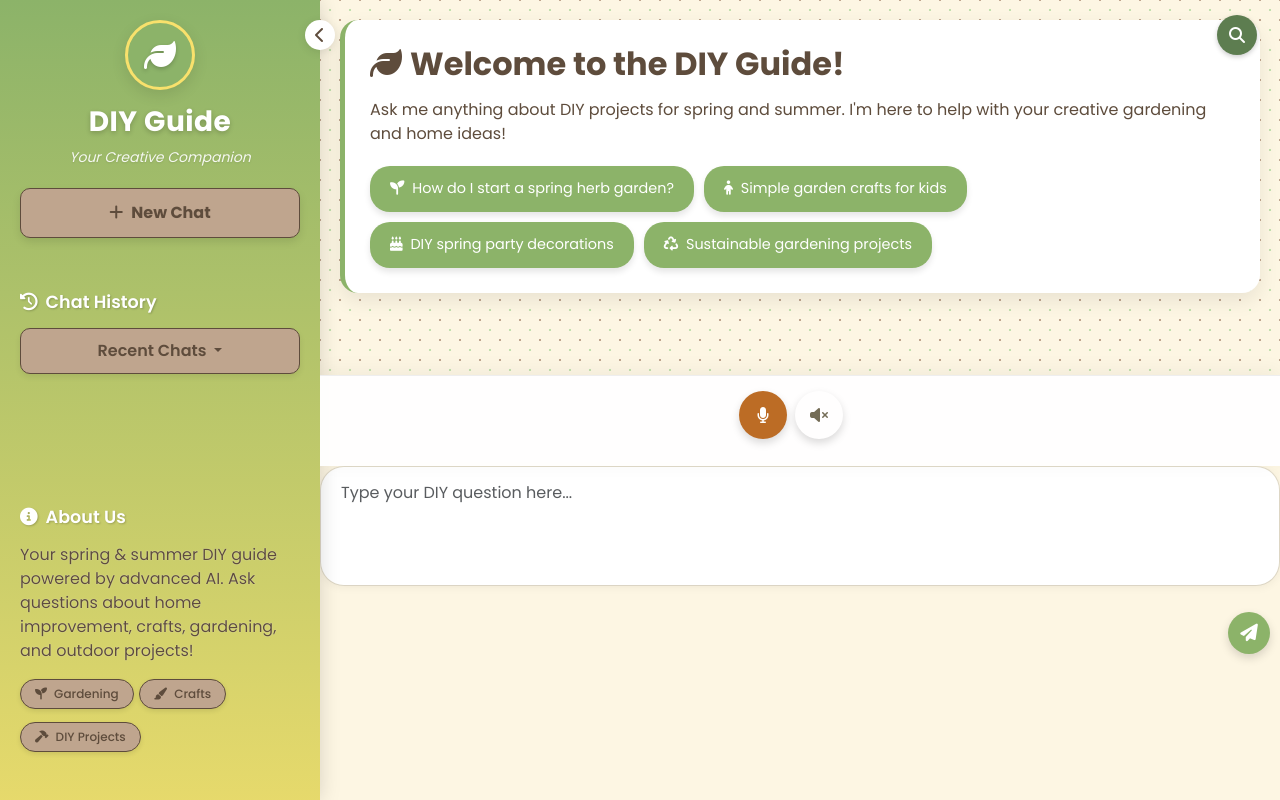
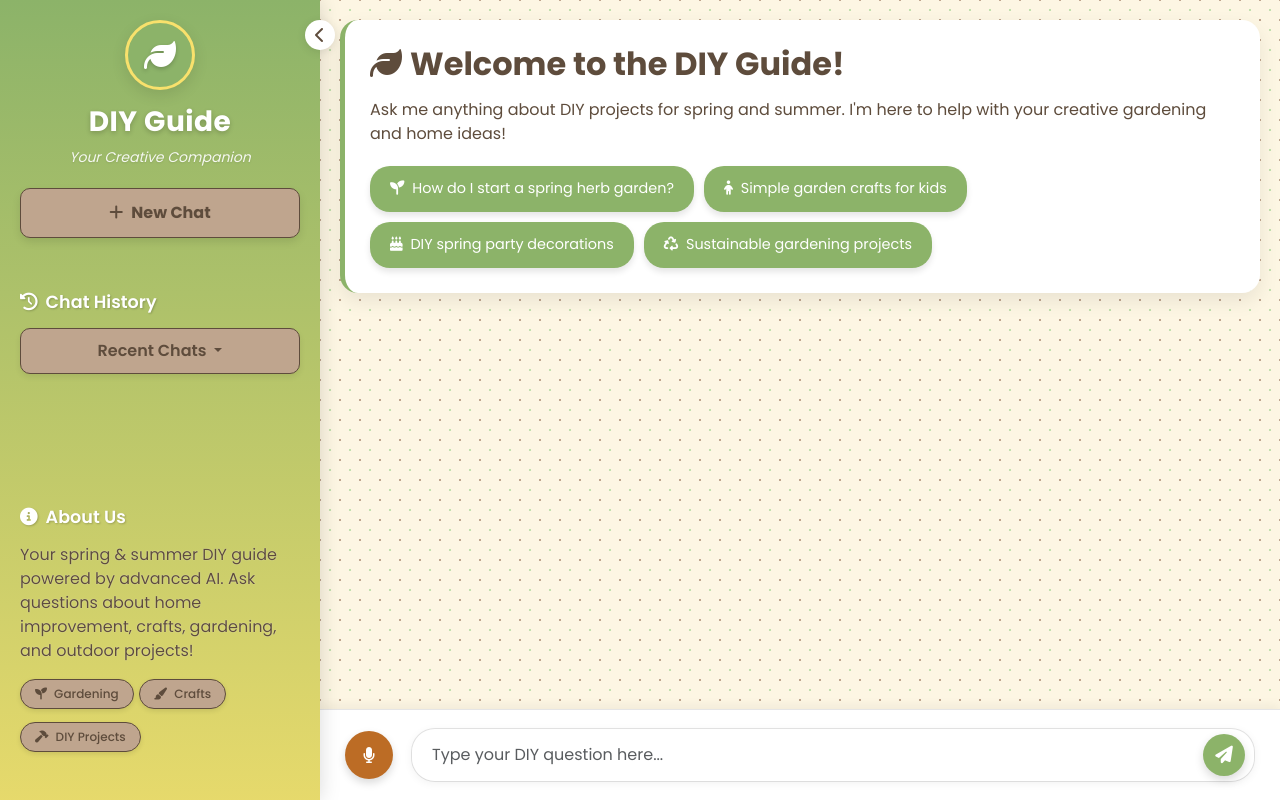
Before and after one commit to utkarsh-raj7/DIY-Guide-Chatbot, a Flask app: page / in a window 1280 px wide. Run offline with Flask 3, Linux system fonts and the light colour scheme; some libraries are stand-ins or nearby versions.

Commit message:
Restored to '473f25b452d077ac1275ab3d3ca18519b6225027'
Replit-Restored-To: 473f25b452d077ac1275ab3d3ca18519b6225027

```diff
--- a/app.py
+++ b/app.py
@@ -57,14 +57,13 @@ def send_message():
         user_message = request.json.get('message', '')
         chat_id = request.json.get('chat_id', 'default')
         timestamp = request.json.get('timestamp')
-        is_search = request.json.get('is_search', False)
 
         # Get or create the chat session
         if chat_id not in chat_sessions:
             chat_sessions[chat_id] = start_chat_session()
 
         # Get the response from the model
-        bot_response = get_bot_response(chat_sessions[chat_id], user_message, force_search=is_search)
+        bot_response = get_bot_response(chat_sessions[chat_id], user_message)
 
         # Return the response
         return jsonify({
--- a/static/css/styles.css
+++ b/static/css/styles.css
@@ -1179,199 +1179,3 @@ button:focus, textarea:focus, input:focus {
     color: #333;
     line-height: 1.4;
 }
-
-/* Search button styling */
-.search-btn {
-    background-color: var(--spring-moss);
-    border: none;
-    border-radius: 50%;
-    width: 38px;
-    height: 38px;
-    display: flex;
-    align-items: center;
-    justify-content: center;
-    color: white;
-    margin-right: 8px;
-    box-shadow: 0 2px 4px rgba(0, 0, 0, 0.1);
-    transition: all 0.2s ease;
-}
-
-.search-btn:hover {
-    background-color: #5a7a44;
-    transform: scale(1.05);
-}
-
-.search-btn:active {
-    transform: scale(0.95);
-}
-
-.search-btn i {
-    font-size: 1rem;
-}
-
-/* Volume button styling */
-#volume-btn {
-    margin-left: 8px;
-    background-color: var(--spring-light-yellow);
-    border: none;
-    color: #746c56;
-}
-
-#volume-btn.active {
-    background-color: var(--spring-sage);
-    color: white;
-}
-
-/* Copy button fix */
-.copy-btn {
-    background: none;
-    border: none;
-    color: var(--spring-brown);
-    opacity: 0.7;
-    transition: all 0.2s ease;
-    cursor: pointer;
-    padding: 3px 8px;
-    border-radius: 4px;
-    font-size: 0.85rem;
-}
-
-.copy-btn:hover {
-    opacity: 1;
-    background-color: rgba(0, 0, 0, 0.05);
-}
-
-.message-footer {
-    display: flex;
-    justify-content: flex-end;
-    margin-top: 5px;
-    padding-top: 3px;
-    border-top: 1px solid rgba(0, 0, 0, 0.05);
-}
-
-.message-user .message-footer {
-    justify-content: flex-start;
-}
-
-/* Fix the layout of the input section */
-.input-container {
-    display: flex;
-    flex-direction: column;
-    padding: 15px;
-    background-color: rgba(255, 255, 255, 0.95);
-    border-top: 1px solid #eee;
-    position: sticky;
-    bottom: 0;
-    width: 100%;
-    z-index: 100;
-    box-shadow: 0 -4px 20px rgba(0, 0, 0, 0.05);
-}
-
-/* Improved UI controls positioning */
-.audio-controls {
-    display: flex;
-    align-items: center;
-    margin-bottom: 12px;
-    padding: 0 5px;
-}
-
-/* Fix message avatar positioning */
-.message-avatar {
-    position: relative;
-    top: 0;
-    margin-top: 0;
-    left: 0;
-    right: 0;
-}
-
-.message-bot .message-avatar {
-    margin-right: 8px;
-    left: 0;
-}
-
-.message-user .message-avatar {
-    margin-left: 8px;
-    right: 0;
-}
-
-/* Improved message layout */
-.message {
-    display: flex;
-    align-items: flex-start;
-    margin-bottom: 20px;
-    padding: 5px 10px;
-    position: relative;
-}
-
-.message-bot {
-    flex-direction: row;
-}
-
-.message-user {
-    flex-direction: row-reverse;
-}
-
-/* Move search button to top right */
-.search-control {
-    position: absolute;
-    top: 15px;
-    right: 15px;
-    z-index: 100;
-}
-
-/* Fix message bubble width */
-.message-bubble {
-    max-width: calc(100% - 60px);
-    padding: 12px 15px;
-    border-radius: 15px;
-    box-shadow: 0 2px 5px rgba(0, 0, 0, 0.1);
-}
-
-/* Copy feedback styling */
-.copy-feedback {
-    position: fixed;
-    top: 50%;
-    left: 50%;
-    transform: translate(-50%, -50%);
-    background-color: rgba(0, 0, 0, 0.8);
-    color: white;
-    padding: 10px 15px;
-    border-radius: 5px;
-    z-index: 1000;
-    opacity: 0;
-    transition: opacity 0.3s ease;
-}
-
-.copy-feedback.visible {
-    opacity: 1;
-}
-
-/* Improve search button styling */
-.search-btn {
-    background-color: #5d7d50;
-    border: none;
-    color: white;
-    width: 40px;
-    height: 40px;
-    border-radius: 50%;
-    display: flex;
-    align-items: center;
-    justify-content: center;
-    box-shadow: 0 2px 5px rgba(0, 0, 0, 0.2);
-    transition: all 0.2s ease;
-}
-
-.search-btn:hover {
-    background-color: #4c6a40;
-    transform: scale(1.05);
-}
-
-/* Top header styling */
-.chat-header {
-    display: flex;
-    align-items: center;
-    justify-content: space-between;
-    padding: 15px;
-    background-color: rgba(255, 255, 255, 0.9);
-    border-bottom: 1px solid #eee;
-    box-shadow: 0 2px 10px rgba(0, 0, 0, 0.05);
-}
--- a/static/js/chat.js
+++ b/static/js/chat.js
@@ -24,7 +24,6 @@ document.addEventListener('DOMContentLoaded', function() {
     if (toggleSidebarBtn) toggleSidebarBtn.addEventListener('click', toggleSidebar);
     if (toggleSidebarReturnBtn) toggleSidebarReturnBtn.addEventListener('click', toggleSidebar);
     if (mobileMenuToggle) mobileMenuToggle.addEventListener('click', toggleMobileSidebar);
-    if (document.getElementById("search-btn")) document.getElementById("search-btn").addEventListener("click", performWebSearch);
 
     // Initialize
     init();
@@ -285,38 +284,19 @@ document.addEventListener('DOMContentLoaded', function() {
         }
 
         // Attach click handler to message copy buttons (delegated)
-        // Attach click handler to message copy buttons (delegated)
         if (messagesContainer) {
             messagesContainer.addEventListener('click', function(e) {
                 if (e.target.classList.contains('copy-btn') || e.target.closest('.copy-btn')) {
                     const button = e.target.classList.contains('copy-btn') ? e.target : e.target.closest('.copy-btn');
-                    const messageId = button.getAttribute('data-message-id');
-                    if (messageId) {
-                        const contentEl = document.getElementById(messageId);
+                    const messageEl = button.closest('.message');
+                    if (messageEl) {
+                        const contentEl = messageEl.querySelector('.message-content');
                         if (contentEl) {
                             copyMessageToClipboard(contentEl.textContent);
                         }
                     }
                 }
             });
-        }
-        // Attach click handler to message copy buttons (delegated)
-        // Attach click handler to message copy buttons (delegated)
-        if (messagesContainer) {
-            messagesContainer.addEventListener('click', function(e) {
-                if (e.target.classList.contains('copy-btn') || e.target.closest('.copy-btn')) {
-                    const button = e.target.classList.contains('copy-btn') ? e.target : e.target.closest('.copy-btn');
-                    const messageId = button.getAttribute('data-message-id');
-                    if (messageId) {
-                        const contentEl = document.getElementById(messageId);
-                        if (contentEl) {
-                            copyMessageToClipboard(contentEl.textContent);
-                        }
-                    }
-                }
-            });
-        }
-        if (messagesContainer) {
         }
     }
 
@@ -337,31 +317,38 @@ document.addEventListener('DOMContentLoaded', function() {
      * Shows a brief success message when a message is copied
      */
     function showCopyFeedback() {
-    /**
-     * Shows a brief success message when a message is copied
-     */
-    function showCopyFeedback() {
         const feedback = document.createElement('div');
         feedback.className = 'copy-feedback';
         feedback.textContent = 'Copied to clipboard!';
 
         document.body.appendChild(feedback);
 
-        // Add the visible class to trigger the animation
+        // Add styles
+        feedback.style.position = 'fixed';
+        feedback.style.bottom = '20px';
+        feedback.style.left = '50%';
+        feedback.style.transform = 'translateX(-50%)';
+        feedback.style.padding = '8px 16px';
+        feedback.style.backgroundColor = 'var(--spring-moss)';
+        feedback.style.color = 'white';
+        feedback.style.borderRadius = '8px';
+        feedback.style.boxShadow = '0 2px 8px rgba(0, 0, 0, 0.2)';
+        feedback.style.zIndex = '1000';
+        feedback.style.opacity = '0';
+        feedback.style.transition = 'opacity 0.3s ease';
+
+        // Animate in
         setTimeout(() => {
-            feedback.classList.add('visible');
+            feedback.style.opacity = '1';
         }, 10);
 
-        // Remove after animation
+        // Remove after delay
         setTimeout(() => {
-            feedback.classList.remove('visible');
-
-            // Remove from DOM after fade out
+            feedback.style.opacity = '0';
             setTimeout(() => {
                 document.body.removeChild(feedback);
             }, 300);
         }, 2000);
-    }
     }
 
     /**
@@ -544,10 +531,6 @@ document.addEventListener('DOMContentLoaded', function() {
      * Adds a message to the UI
      */
     function addMessageToUI(text, sender, timestamp) {
-    /**
-     * Adds a message to the UI
-     */
-    function addMessageToUI(text, sender, timestamp) {
         // Create the message element
         const messageEl = document.createElement('div');
         messageEl.className = `message message-${sender}`;
@@ -558,18 +541,15 @@ document.addEventListener('DOMContentLoaded', function() {
         }
 
         const formattedText = formatMessageText(text);
-        const messageId = 'msg-' + Date.now() + '-' + Math.floor(Math.random() * 1000);
 
         messageEl.innerHTML = `
             <div class="message-avatar">
                 ${avatarIcon}
             </div>
             <div class="message-bubble">
-                <div class="message-content" id="${messageId}">${formattedText}</div>
+                <div class="message-content">${formattedText}</div>
                 <div class="message-footer">
-                    <button class="copy-btn" title="Copy message" data-message-id="${messageId}">
-                        <i class="fas fa-copy"></i>
-                    </button>
+                    ${sender === 'bot' ? '<button class="copy-btn" title="Copy message"><i class="fas fa-copy"></i></button>' : ''}
                 </div>
             </div>
         `;
@@ -579,7 +559,6 @@ document.addEventListener('DOMContentLoaded', function() {
 
         // Scroll to the bottom
         messagesContainer.scrollTop = messagesContainer.scrollHeight;
-    }
     }
 
     /**
@@ -817,148 +796,3 @@ document.addEventListener('DOMContentLoaded', function() {
         sidebar.classList.toggle('mobile-visible');
     }
 });
-
-    /**
-     * Perform a web search for DIY information
-     */
-    function performWebSearch() {
-        const message = messageInput.value.trim();
-
-        if (!message) return;
-
-        // Create a search prompt
-        const searchPrompt = `DIY ${message}`;
-
-        // Add the message to the UI
-        const timestamp = new Date().toISOString();
-        addMessageToUI(message, 'user', timestamp);
-
-        // Clear the input field
-        messageInput.value = '';
-        messageInput.style.height = 'auto';
-
-        // Show typing indicator
-        showTypingIndicator();
-
-        // If this is the first message, create a chat session first
-        if (isFirstMessage) {
-            fetch('/start_chat', {
-                method: 'POST',
-                headers: {
-                    'Content-Type': 'application/json'
-                },
-                body: JSON.stringify({
-                    chat_id: currentChatId
-                })
-            })
-            .then(response => response.json())
-            .then(data => {
-                if (data.status === 'success') {
-                    isFirstMessage = false;
-                    performSearchRequest(searchPrompt, timestamp);
-                } else {
-                    hideTypingIndicator();
-                    console.error('Failed to create chat session:', data.message);
-                    addMessageToUI('Sorry, I encountered an error creating a new chat session. Please try again.', 'bot', new Date().toISOString());
-                }
-            })
-            .catch(error => {
-                hideTypingIndicator();
-                console.error('Error creating chat session:', error);
-                addMessageToUI('Sorry, I encountered an error creating a new chat session. Please try again.', 'bot', new Date().toISOString());
-            });
-        } else {
-            performSearchRequest(searchPrompt, timestamp);
-        }
-
-        // Save this message to the chat history
-        saveMessageToHistory(currentChatId, {
-            text: message,
-            sender: 'user',
-            timestamp: timestamp
-        });
-
-        // Update chat title if needed
-        if (isFirstMessage) {
-            updateChatTitleBasedOnExchange(message);
-        }
-    }
-
-    /**
-     * Send search request to the server with explicit search flag
-     */
-    function performSearchRequest(searchPrompt, timestamp) {
-        fetch('/send_message', {
-            method: 'POST',
-            headers: {
-                'Content-Type': 'application/json'
-            },
-            body: JSON.stringify({
-                message: searchPrompt,
-                chat_id: currentChatId,
-                timestamp: timestamp,
-                is_search: true
-            })
-        })
-        .then(response => response.json())
-        .then(data => {
-            // Hide typing indicator
-            hideTypingIndicator();
-
-            // Add the bot response to the UI
-            addMessageToUI(data.text, 'bot', new Date().toISOString());
-
-            // Save the bot response to chat history
-            saveMessageToHistory(currentChatId, {
-                text: data.text,
-                sender: 'bot',
-                timestamp: new Date().toISOString()
-            });
-
-            // Update chat title if needed
-            if (isFirstMessage) {
-                updateChatTitleBasedOnExchange(searchPrompt, data.text);
-            }
-        })
-        .catch(error => {
-            hideTypingIndicator();
-            console.error('Error sending message:', error);
-            addMessageToUI('Sorry, I encountered an error. Please try again.', 'bot', new Date().toISOString());
-        });
-    }
-
-    /**
-     * Adds a search button event listener
-     */
-    function addSearchButtonListener() {
-        const searchBtn = document.getElementById('search-btn');
-        if (searchBtn) {
-            searchBtn.addEventListener('click', function() {
-                const searchPrompt = "Search for DIY projects: " +
-                                     (messageInput.value || "popular spring and summer DIY projects");
-
-                // Show typing indicator
-                showTypingIndicator();
-
-                // Create a timestamp
-                const timestamp = new Date().toISOString();
-
-                // Add user message to UI with search icon
-                const userMessage = `🔍 Searching for: ${messageInput.value || "popular DIY projects"}`;
-                addMessageToUI(userMessage, 'user', timestamp);
-
-                // Save to chat history
-                saveMessageToHistory(currentChatId, {
-                    text: userMessage,
-                    sender: 'user',
-                    timestamp: timestamp
-                });
-
-                // Perform search with explicit search flag
-                performSearchRequest(searchPrompt, timestamp);
-
-                // Clear input
-                messageInput.value = '';
-            });
-        }
-    }
--- a/templates/index.html
+++ b/templates/index.html
@@ -61,11 +61,6 @@
                 <i class="fas fa-chevron-right"></i>
             </button>
             <div class="chat-container">
-                <div class="search-control">
-                    <button id="search-btn" class="btn btn-secondary search-btn" title="Search for DIY ideas">
-                        <i class="fas fa-search"></i>
-                    </button>
-                </div>
                 <!-- Mobile header with menu toggle -->
                 <div class="mobile-header d-md-none">
                     <button class="mobile-menu-toggle" id="mobile-menu-toggle">
@@ -103,23 +98,10 @@
                         <button id="record-btn" class="btn btn-circle" title="Record audio message">
                             <i class="fas fa-microphone"></i>
                         </button>
-                        <button id="volume-btn" class="btn btn-circle" title="Toggle text-to-speech">
-                            <i class="fas fa-volume-mute"></i>
-                        </button>
                         <div id="recording-indicator" class="recording-indicator d-none">
                             <span class="recording-pulse"></span>
                             <span class="recording-text">Recording...</span>
                         </div>
-                        <div id="audio-player" class="audio-player d-none">
-                            <audio id="audio-element" controls></audio>
-                            <button id="send-audio-btn" class="btn btn-sm btn-primary" title="Send audio">
-                                <i class="fas fa-paper-plane"></i>
-                            </button>
-                            <button id="cancel-audio-btn" class="btn btn-sm btn-danger" title="Cancel">
-                                <i class="fas fa-times"></i>
-                            </button>
-                        </div>
-                    </div>
                         <div id="audio-player" class="audio-player d-none">
                             <audio id="audio-element" controls></audio>
                             <button id="send-audio-btn" class="btn btn-sm btn-primary" title="Send audio">
```
Also changed, not shown: code1.py (+3 -15 lines), attached_assets/image_1743867468967.png (deleted).
